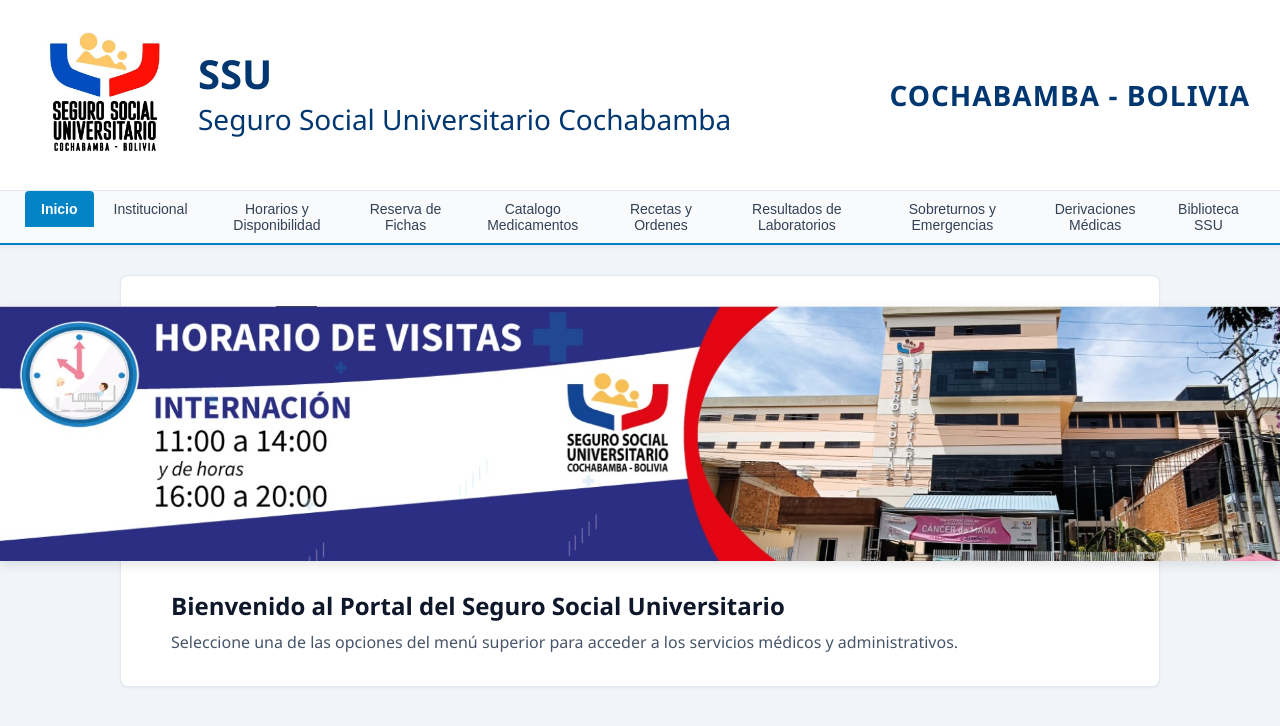
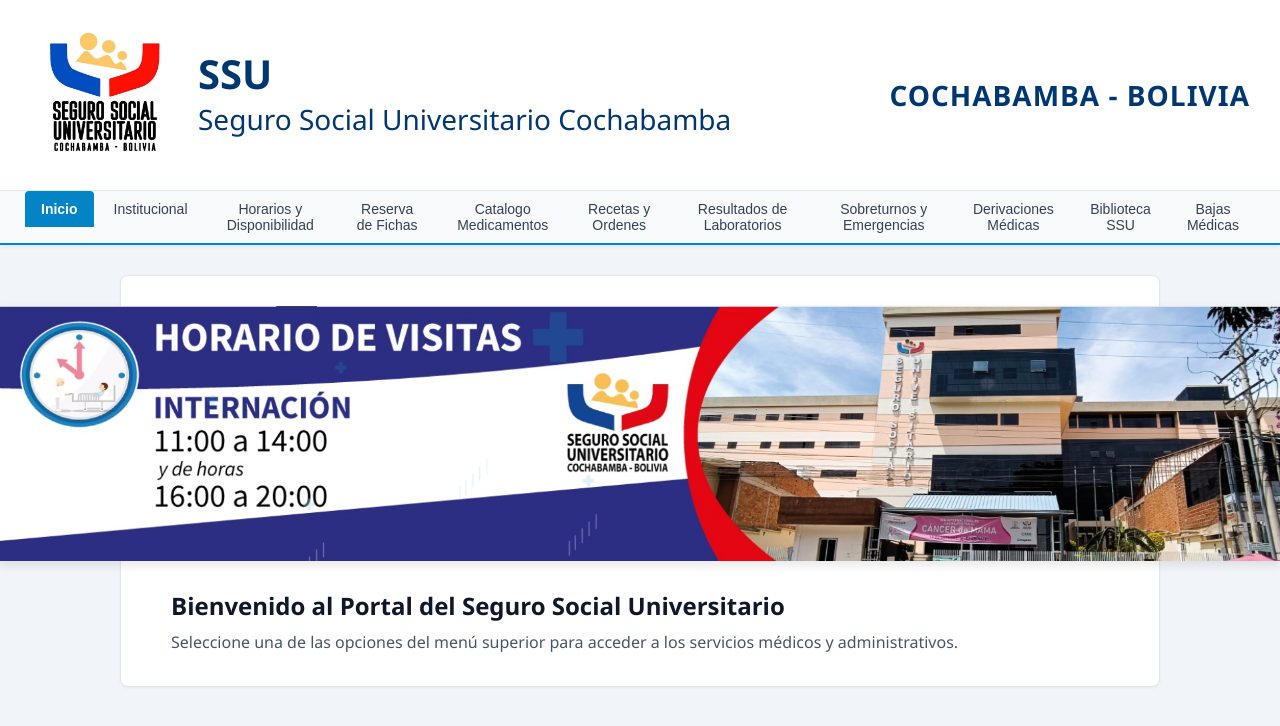
Before and after one commit to RenPerz/SSU-seguro-social-universitario, a React (Vite) app in the folder cliente/: page / in a window 1280 px wide. Shown: the top 726 px of the page. Built offline with nearby package versions, Linux system fonts and the light colour scheme.

Commit message:
Update Header.jsx

```diff
--- a/cliente/src/components/Header.jsx
+++ b/cliente/src/components/Header.jsx
@@ -14,6 +14,7 @@ export default function Header({ seccionActiva, onCambiarSeccion }) {
     { id: 'sobreturnos', label: 'Sobreturnos y Emergencias' },
     { id: 'derivaciones', label: 'Derivaciones Médicas' },
     { id: 'biblioteca', label: 'Biblioteca SSU' },
+    { id: 'bajas_medicas', label: 'Bajas Médicas' },
   ];
 
   return (
```
